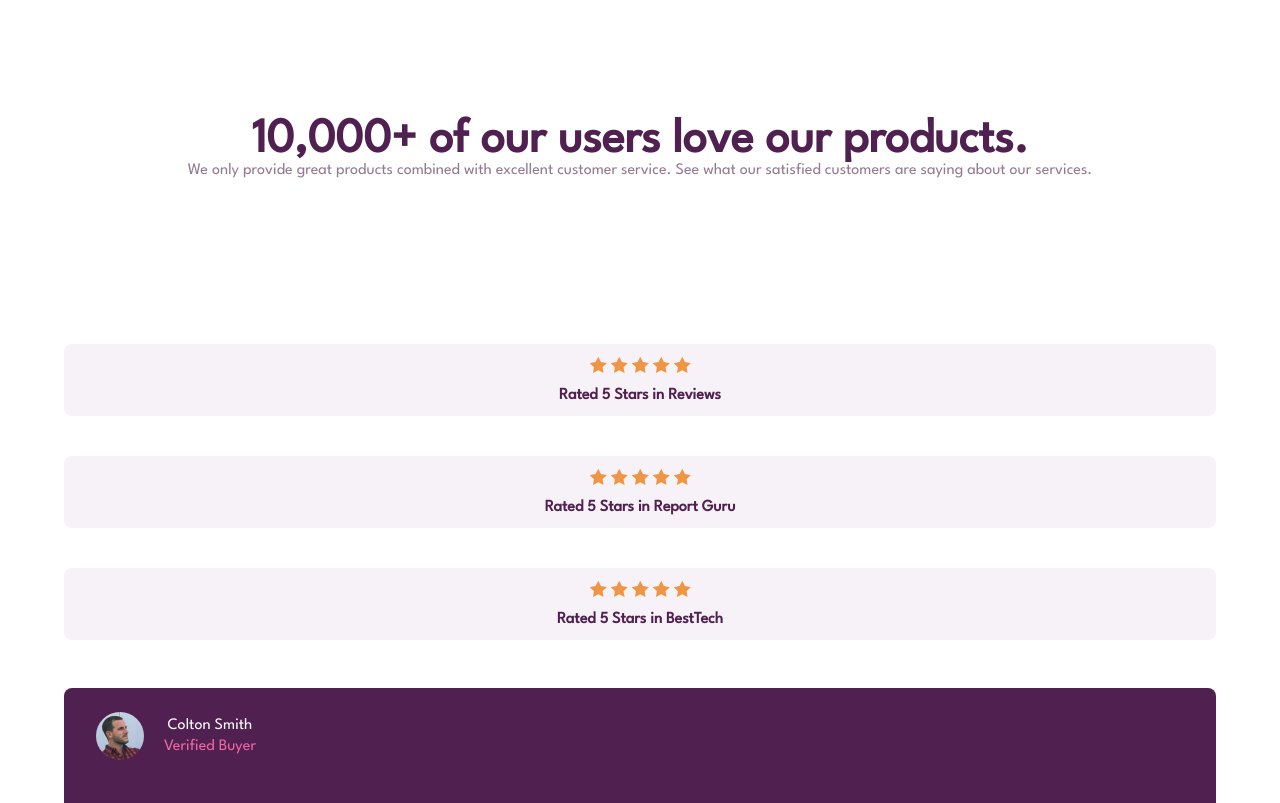
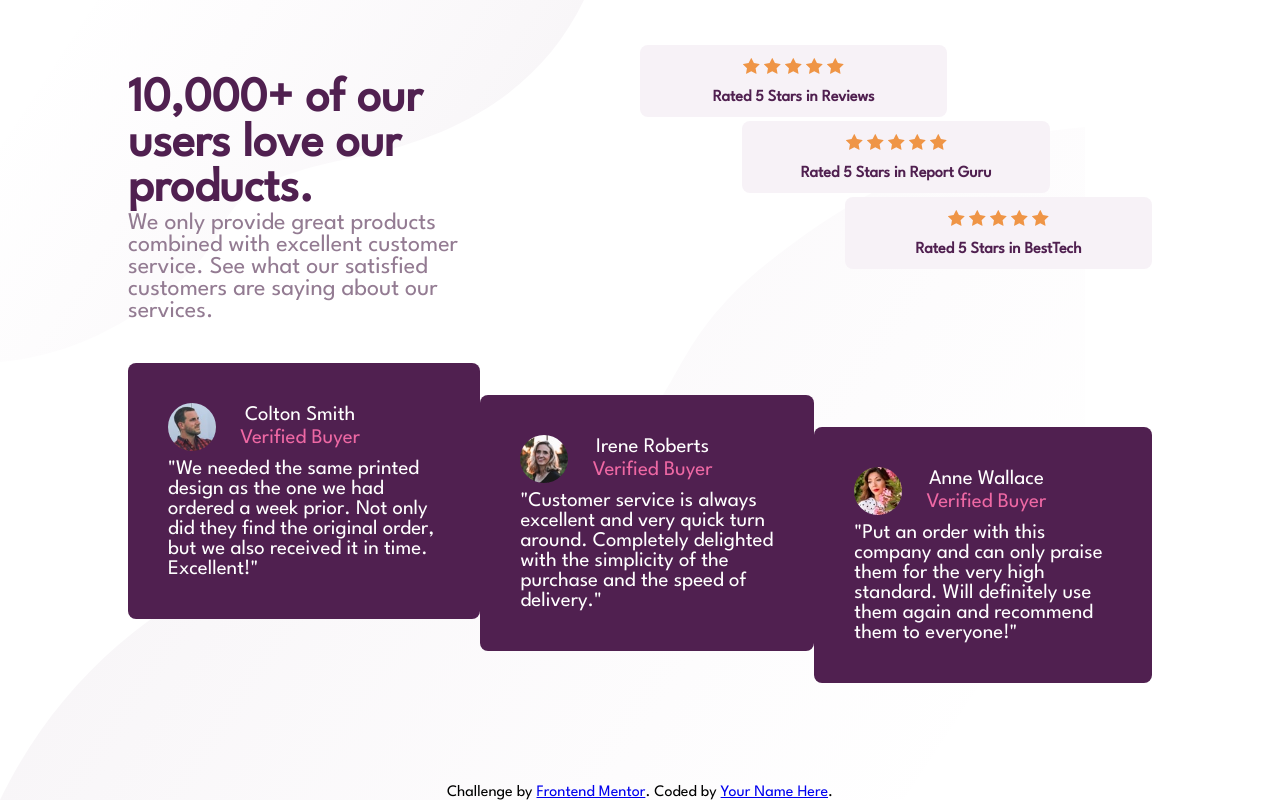
Before and after one commit to LeonardoAntezana/Desafio-3, a website: page index.html in a window 1280 px wide. Shown: the top 803 px of the page. Drawn offline with Linux system fonts and the light colour scheme.

Commit message:
terminando responsive de desktop

```diff
--- a/sass/_partials/index.scss
+++ b/sass/_partials/index.scss
@@ -1,10 +1,11 @@
 body{
     font-family: $fontPrincipal;
     min-height: 100vh;
+    background: url(/images/bg-pattern-top-mobile.svg) top left no-repeat, url(/images/bg-pattern-bottom-mobile.svg) bottom right no-repeat;
     .conteiner__grid{
         max-width: 90%;
         margin: auto;
-        height: 100%;
+        height: 100vh;
         display: grid;
         grid-template-areas:
             " welcome"
@@ -18,6 +19,10 @@ body{
         .welcome{
             grid-area: welcome;
             align-self: center;
+            display: flex;
+            flex-direction: column;
+            justify-content: space-between;
+            min-height: 10rem;
             .welcome__title{
                 font-size: 3rem;
                 font-weight: 900;
@@ -97,6 +102,77 @@ body{
         }
         .attribution{
             grid-area: attribution;
+            justify-self: center;
+            align-self:end;
         }
     }
 }
+
+@media screen and (min-width:1040px){
+    body{
+        background: url(/images/bg-pattern-top-desktop.svg) top left no-repeat, url(/images/bg-pattern-bottom-desktop.svg) bottom left no-repeat;
+        .conteiner__grid{
+
+            max-width: 80%;
+            grid-template-areas:
+                " welcome stars"
+                " welcome stars"
+                " conteiner-cards conteiner-cards"
+                "attribution attribution"
+            ;
+            grid-template-rows: 0.5fr 0.5fr 0.6fr 0.5fr;
+            grid-template-columns: 1fr 1fr;
+            row-gap: 3rem;
+
+
+            .welcome{
+                height: 45%;
+                width: 70%;
+                .welcome__title{
+                    text-align: left;
+                }
+                .welcome__description{
+                    text-align: left;
+                    font-size: 1.5rem;                }
+            }
+
+
+            .stars{
+                position: relative;
+                align-self: center;
+                .opinion{
+                    width: 60%;
+                }
+                :nth-child(2){
+                    margin: 0 auto;
+                }
+                :nth-child(3){
+                    margin:0 0 0 auto;
+                }
+            }
+            .conteiner__cards{
+                min-height: auto;
+                flex-direction: row;
+                .card{
+                    max-width: 30rem;
+                    height: 16rem;
+                    padding: 2.5rem;
+                    font-size: 1.3rem;
+                    .card__head{
+                        width: 12rem;
+                    }
+                }
+                .card:nth-child(2){
+                    position: relative;
+                    top:2rem;
+                }
+
+                .card:nth-child(3){
+                    position: relative;
+                    top: 4rem;
+                }
+            }
+    }
+
+}
+}
```
Also changed, not shown: styles/styles.css.
